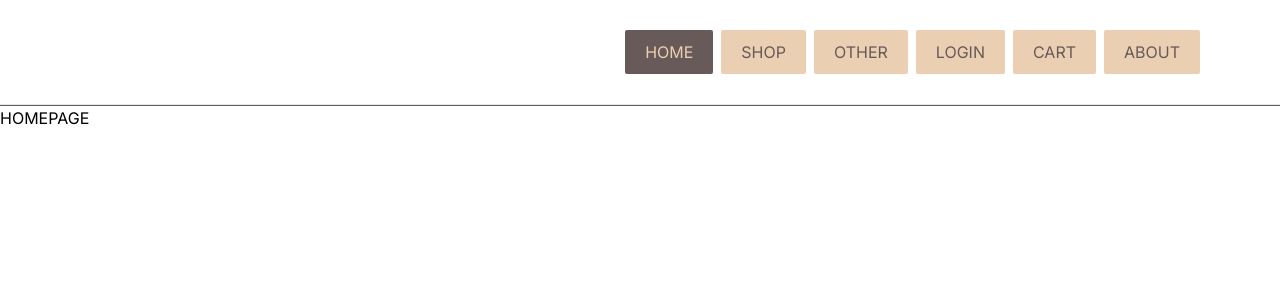
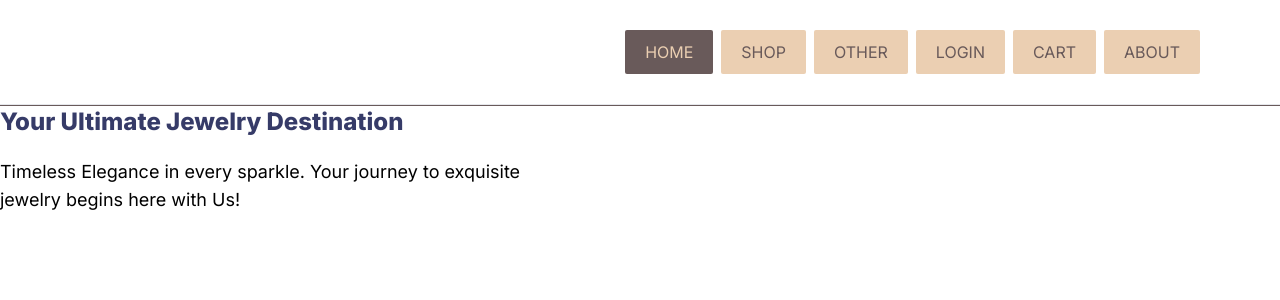
Before and after one commit to DinaVrandecic/HCI-2023-24, a Next.js app in the folder semester-project/: page / in a window 1280 px wide. Shown: the top 300 px of the page. Built offline with nearby package versions, Linux system fonts and the light colour scheme.

Commit message:
started hero section

```diff
--- /dev/null
+++ b/semester-project/app/_components/HeroSection.tsx
@@ -0,0 +1,67 @@
+import Image, { StaticImageData } from "next/image";
+
+//import heroImage1 from "@/public/hero/pierre-chatel-innocenti-pxoZSTdAzeU-unsplash.jpg";
+
+
+type HeroImageObject = {
+  image: StaticImageData;
+  borderRadius: string;
+};
+
+// const images: HeroImageObject[] = [
+//   { image: heroImage1, borderRadius: "20% 0 0 0" },
+//   { image: heroImage2, borderRadius: "0 20% 0 0" },
+//   { image: heroImage3, borderRadius: "0 0 0 20%" },
+//   { image: heroImage4, borderRadius: "0 0 20% 0" },
+// ];
+
+/* Your Ultimate Jewelry Destination */
+
+// position: absolute;
+// width: 630px;
+// height: 43px;
+// left: 40px;
+// top: 494px;
+
+// font-family: 'Libre Baskerville';
+// font-style: normal;
+// font-weight: 700;
+// font-size: 35px;
+// line-height: 43px;
+
+// color: #25669C;
+
+// text-shadow: 0px 4px 4px rgba(0, 0, 0, 0.25);
+
+
+const HeroSection = () => (
+  <section className="container flex justify-between items-center gap-10 w-screen">
+    <div className="flex flex-col justify-start gap-5 max-w-xl">
+      <h1 className="font-playfair text-2xl font-extrabold text-brand-purple-900 whitespace-break-spaces">
+        Your Ultimate Jewelry Destination
+      </h1>
+      <p className="font-roboto text-lg whitespace-break-spaces">
+        Timeless Elegance in every sparkle. Your journey to exquisite jewelry begins here with Us!
+      </p>
+    </div>
+    <div className="flex-shrink-0">
+      <div className="grid grid-cols-2 grid-rows-2 gap-2 grow">
+        {/* {images.map((imageObj, index) => (
+          <div key={index} className="relative h-52 w-52">
+            <Image
+              src={imageObj.image}
+              alt={`Hero image ${index + 1}`}
+              fill
+              style={{
+                objectFit: "cover",
+                borderRadius: `${imageObj.borderRadius}`,
+              }}
+            />
+          </div>
+        ))} */}
+      </div>
+    </div>
+  </section>
+);
+
+export default HeroSection;
--- a/semester-project/app/page.tsx
+++ b/semester-project/app/page.tsx
@@ -1,7 +1,9 @@
-import Image from 'next/image'
+import HeroSection from "./_components/HeroSection";
 
 export default function Home() {
   return (
-    <h1>HOMEPAGE</h1>
-  )
+    <main className="flex flex-col justify-between items-center">
+      <HeroSection />
+    </main>
+  );
 }
```
